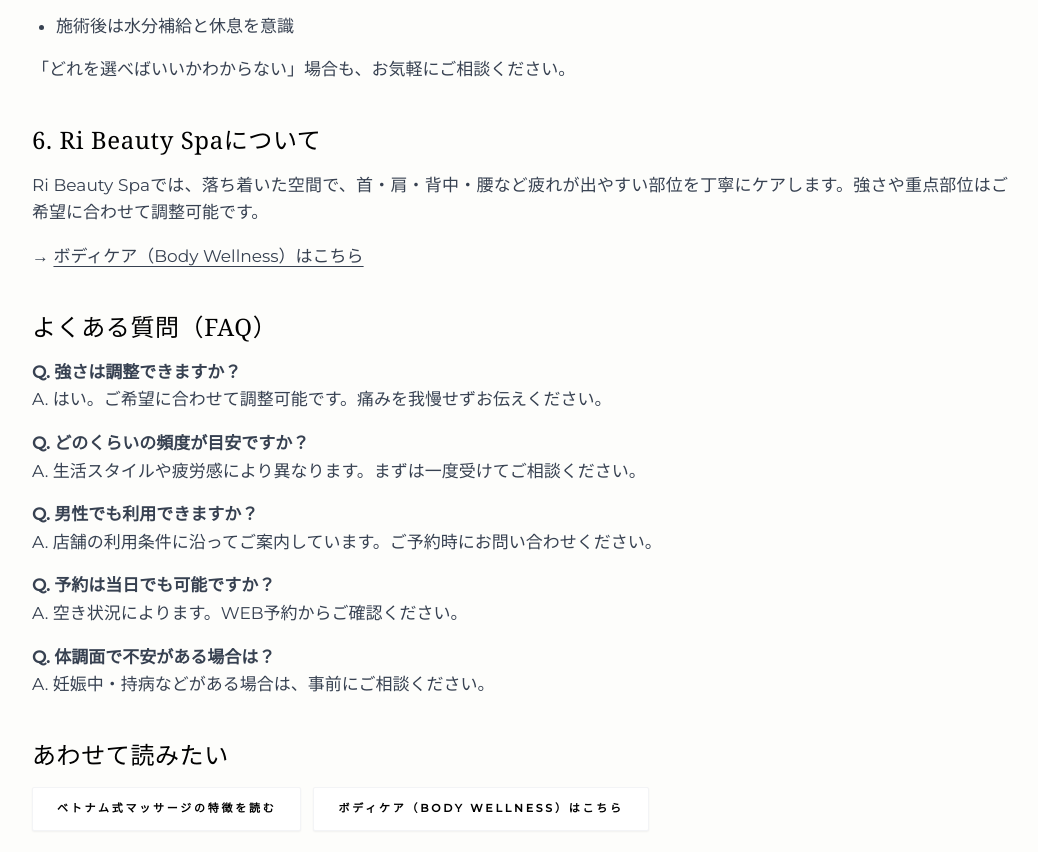
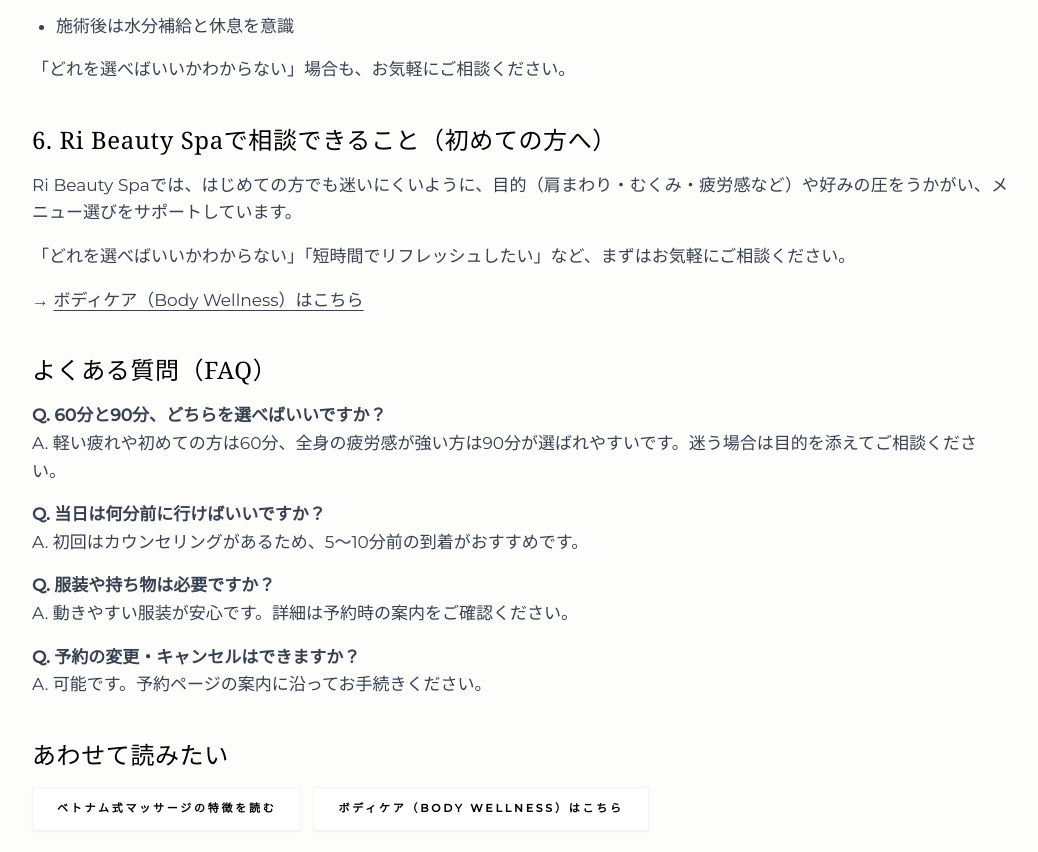
Before and after one commit to Nakamura2101/ri-beauty-spa, a React (Vite) app: page /blog/kawasaki-massage-guide in a window 1280 px wide. Shown: the part 1410-2262 px from the top of the page, without its empty margins (120-1158 px from the left). Built offline with nearby package versions, Linux system fonts and the light colour scheme.

Commit message:
Update kawasaki massage guide (unique content + SEO + 4 FAQ)

```diff
--- a/src/pages/BlogKawasakiMassageGuidePage.tsx
+++ b/src/pages/BlogKawasakiMassageGuidePage.tsx
@@ -8,14 +8,14 @@
     <>
       <Seo
         title="川崎でマッサージを選ぶときのポイント｜目的別の選び方・予約前チェック"
-        description="川崎でマッサージを探している方へ。肩こり・むくみ・疲労回復など目的別の選び方、予約前チェック、心地よく受けるコツを簡潔に解説。Ri Beauty Spaの予約はこちら。"
+        description="川崎でマッサージを探している方へ。目的別の選び方（肩こり・むくみ・疲労感）や予約前チェック、当日の流れを簡潔に解説。Ri Beauty Spaの予約はこちら。"
         canonicalPath="/blog/kawasaki-massage-guide/"
         structuredData={[
           {
             '@type': 'BlogPosting',
             headline: '川崎でマッサージを選ぶときのポイント｜目的別の選び方・予約前チェック',
             description:
-              '川崎でマッサージを探している方へ。肩こり・むくみ・疲労回復など目的別の選び方、予約前チェック、心地よく受けるコツを簡潔に解説。Ri Beauty Spaの予約はこちら。',
+              '川崎でマッサージを探している方へ。目的別の選び方（肩こり・むくみ・疲労感）や予約前チェック、当日の流れを簡潔に解説。Ri Beauty Spaの予約はこちら。',
             mainEntityOfPage: `${SITE_ORIGIN}/blog/kawasaki-massage-guide/`,
             author: {
               '@type': 'Organization',
@@ -35,42 +35,34 @@
             mainEntity: [
               {
                 '@type': 'Question',
-                name: '強さは調整できますか？',
+                name: '60分と90分、どちらを選べばいいですか？',
                 acceptedAnswer: {
                   '@type': 'Answer',
-                  text: 'はい。ご希望に合わせて調整可能です。痛みを我慢せずお伝えください。',
+                  text: '軽い疲れや初めての方は60分、全身の疲労感が強い方は90分が選ばれやすいです。迷う場合は目的を添えてご相談ください。',
                 },
               },
               {
                 '@type': 'Question',
-                name: 'どのくらいの頻度が目安ですか？',
+                name: '当日は何分前に行けばいいですか？',
                 acceptedAnswer: {
                   '@type': 'Answer',
-                  text: '生活スタイルや疲労感により異なります。まずは一度受けてご相談ください。',
+                  text: '初回はカウンセリングがあるため、5〜10分前の到着がおすすめです。',
                 },
               },
               {
                 '@type': 'Question',
-                name: '男性でも利用できますか？',
+                name: '服装や持ち物は必要ですか？',
                 acceptedAnswer: {
                   '@type': 'Answer',
-                  text: '店舗の利用条件に沿ってご案内しています。ご予約時にお問い合わせください。',
+                  text: '動きやすい服装が安心です。詳細は予約時の案内をご確認ください。',
                 },
               },
               {
                 '@type': 'Question',
-                name: '予約は当日でも可能ですか？',
+                name: '予約の変更・キャンセルはできますか？',
                 acceptedAnswer: {
                   '@type': 'Answer',
-                  text: '空き状況によります。WEB予約からご確認ください。',
-                },
-              },
-              {
-                '@type': 'Question',
-                name: '体調面で不安がある場合は？',
-                acceptedAnswer: {
-                  '@type': 'Answer',
-                  text: '妊娠中・持病などがある場合は、事前にご相談ください。',
+                  text: '可能です。予約ページの案内に沿ってお手続きください。',
                 },
               },
             ],
@@ -157,9 +149,12 @@
             </section>
 
             <section className="space-y-4">
-              <h2 className="text-2xl font-serif tracking-wide">6. Ri Beauty Spaについて</h2>
+              <h2 className="text-2xl font-serif tracking-wide">6. Ri Beauty Spaで相談できること（初めての方へ）</h2>
               <p className="text-gray-700 text-justify">
-                Ri Beauty Spaでは、落ち着いた空間で、首・肩・背中・腰など疲れが出やすい部位を丁寧にケアします。強さや重点部位はご希望に合わせて調整可能です。
+                Ri Beauty Spaでは、はじめての方でも迷いにくいように、目的（肩まわり・むくみ・疲労感など）や好みの圧をうかがい、メニュー選びをサポートしています。
+              </p>
+              <p className="text-gray-700">
+                「どれを選べばいいかわからない」「短時間でリフレッシュしたい」など、まずはお気軽にご相談ください。
               </p>
               <p className="text-gray-700">
                 →{' '}
@@ -173,29 +168,24 @@
               <h2 className="text-2xl font-serif tracking-wide">よくある質問（FAQ）</h2>
               <div className="space-y-4 text-gray-700">
                 <p>
-                  <strong>Q. 強さは調整できますか？</strong>
+                  <strong>Q. 60分と90分、どちらを選べばいいですか？</strong>
                   <br />
-                  A. はい。ご希望に合わせて調整可能です。痛みを我慢せずお伝えください。
+                  A. 軽い疲れや初めての方は60分、全身の疲労感が強い方は90分が選ばれやすいです。迷う場合は目的を添えてご相談ください。
                 </p>
                 <p>
-                  <strong>Q. どのくらいの頻度が目安ですか？</strong>
+                  <strong>Q. 当日は何分前に行けばいいですか？</strong>
                   <br />
-                  A. 生活スタイルや疲労感により異なります。まずは一度受けてご相談ください。
+                  A. 初回はカウンセリングがあるため、5〜10分前の到着がおすすめです。
                 </p>
                 <p>
-                  <strong>Q. 男性でも利用できますか？</strong>
+                  <strong>Q. 服装や持ち物は必要ですか？</strong>
                   <br />
-                  A. 店舗の利用条件に沿ってご案内しています。ご予約時にお問い合わせください。
+                  A. 動きやすい服装が安心です。詳細は予約時の案内をご確認ください。
                 </p>
                 <p>
-                  <strong>Q. 予約は当日でも可能ですか？</strong>
+                  <strong>Q. 予約の変更・キャンセルはできますか？</strong>
                   <br />
-                  A. 空き状況によります。WEB予約からご確認ください。
-                </p>
-                <p>
-                  <strong>Q. 体調面で不安がある場合は？</strong>
-                  <br />
-                  A. 妊娠中・持病などがある場合は、事前にご相談ください。
+                  A. 可能です。予約ページの案内に沿ってお手続きください。
                 </p>
               </div>
             </section>
```
